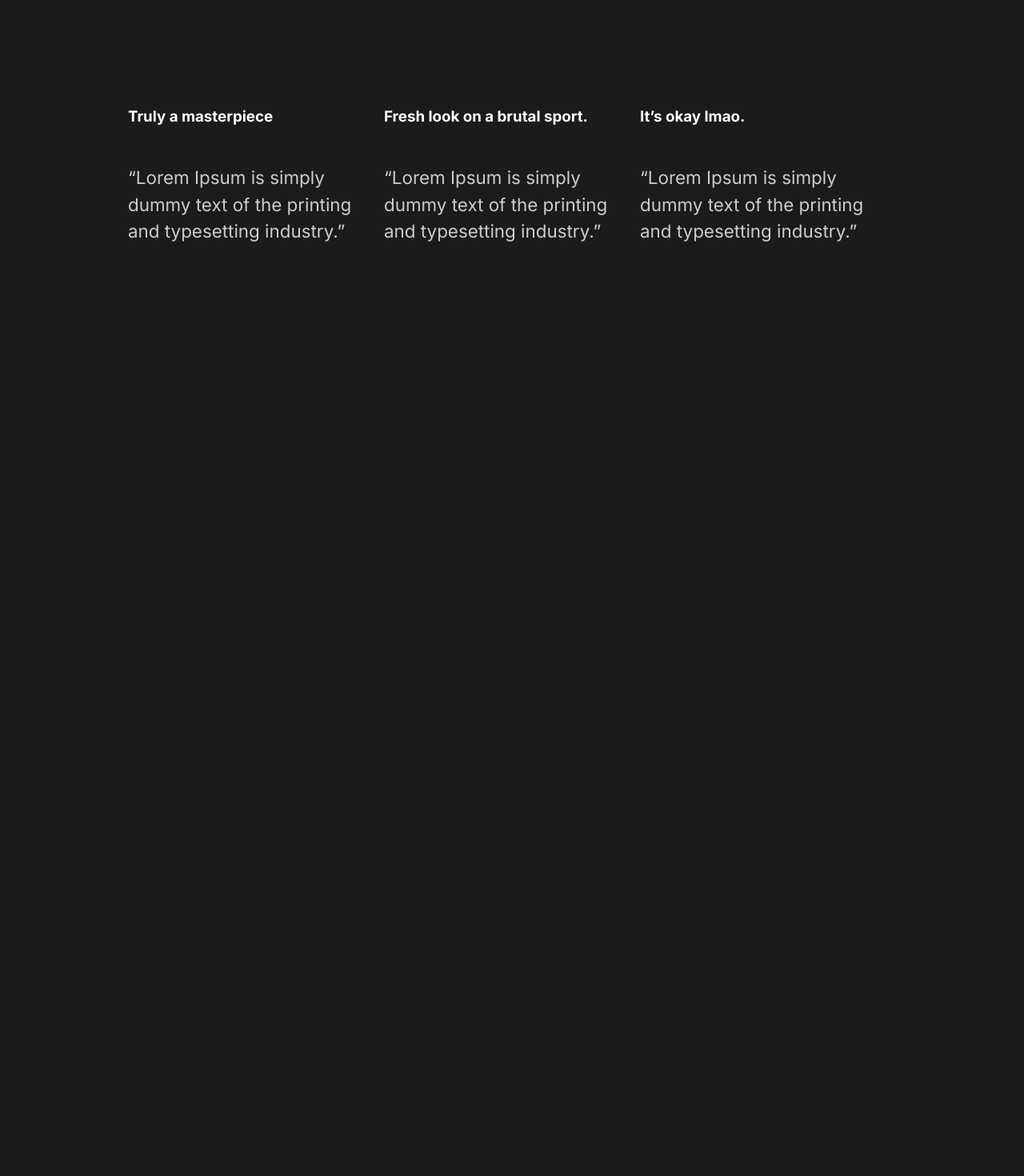
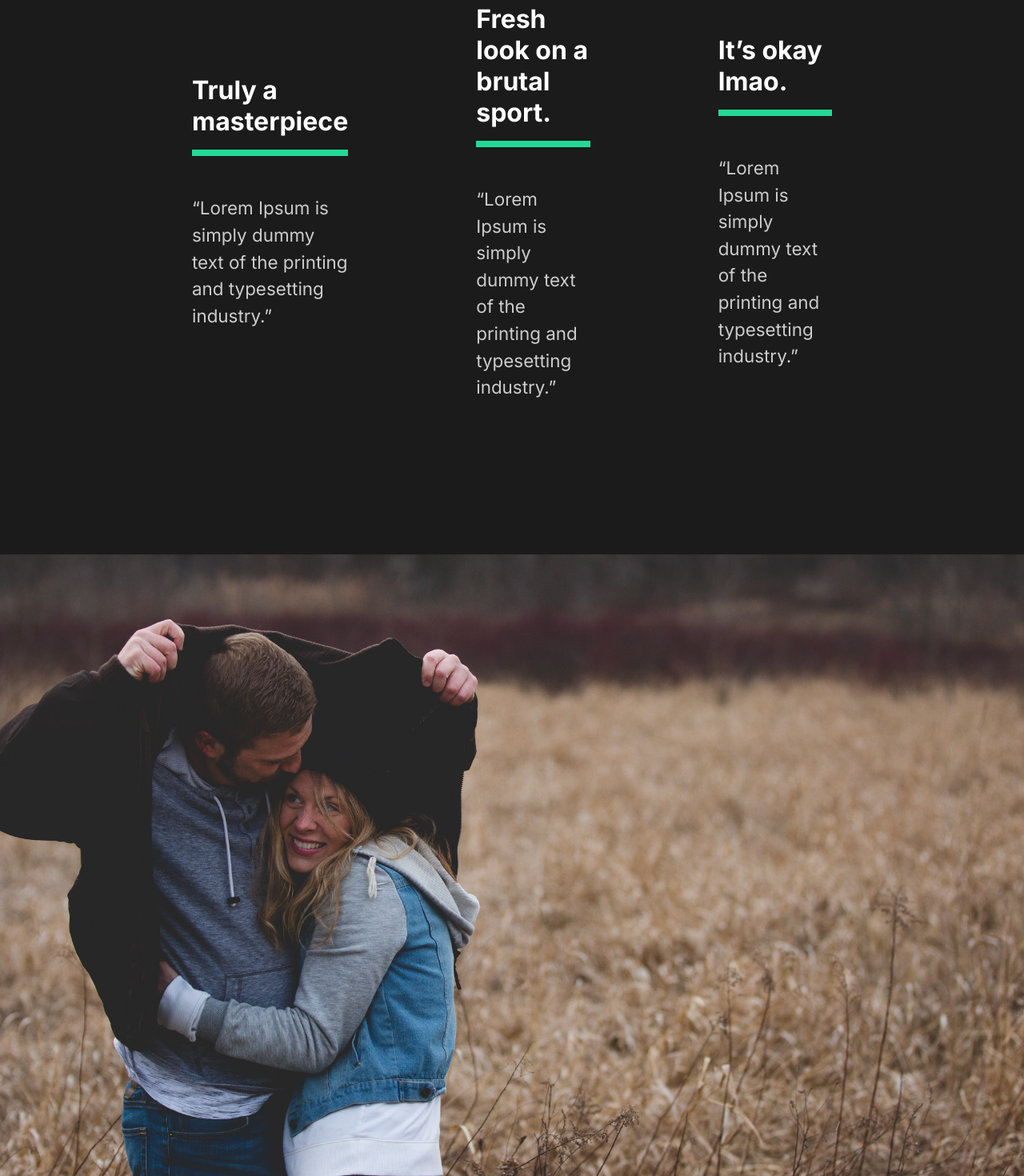
Before and after one commit to jos3ph-m/Capture, a React (Create React App) app: page /work/good-times in a window 1280 px wide. Shown: the part 960-2430 px from the top of the page at 80% size. Before the commit the page ends 1604 px from the top, so only its background shows below. Built offline with nearby package versions, Linux system fonts and the light colour scheme.

Commit message:
Finishing up movie details

```diff
--- a/src/pages/MovieDetail.js
+++ b/src/pages/MovieDetail.js
@@ -28,6 +28,9 @@ const MovieDetail = () => {
           <Award title={award.title} description={award.description} key={award.title}/>
         ))}
       </Awards>
+      <ImageDisplay>
+        <img src={movie.secondaryImg} alt="secondary image"/>
+      </ImageDisplay>
     </Details>
     )}
     </>
@@ -64,17 +67,38 @@ const Awards = styled.div`
 `
 
 const AwardStyle = styled.div`
+  padding: 5rem;
+  h3{
+    font-size: 2rem;
+  }
+  .line{
+    width: 100%;
+    background: #23d997;
+    height: 0.5rem;
+    margin: 1rem 0rem;
+  }
+  p{
+    padding: 2rem 0rem;
+  }
+`
 
+const ImageDisplay = styled.div`
+  min-height: 50vh;
+  img{
+    width: 100%;
+    height: 100vh;
+    object-fit: cover;
+  }
 `
 
 // Award Component
 const Award = ({title,description}) => {
   return (
-    <div>
+    <AwardStyle>
       <h3>{title}</h3>
       <div className="line"></div>
       <p>{description}</p>
-    </div>
+    </AwardStyle>
   )
 }
 
```
Also changed, not shown: 1 other file (tests, documents, lock files or other folders).
